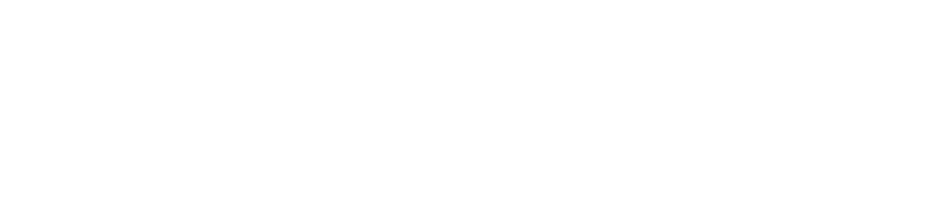
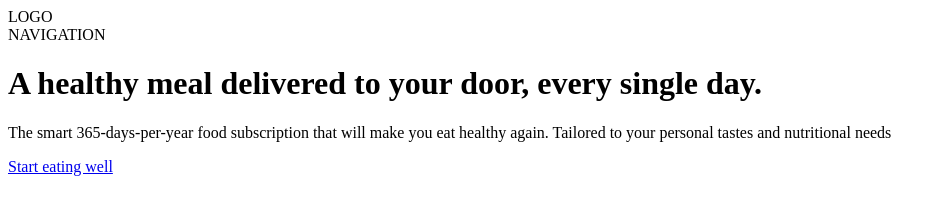
Before and after one commit to EverLookNeverSee/hero_section_1, a plain HTML site: page index.html in a window 1280 px wide. Shown: the whole page, without its empty margins (0-946 px from the left). Drawn offline with Linux system fonts and the light colour scheme.

Commit message:
Implementing html elements

```diff
--- a/index.html
+++ b/index.html
@@ -12,6 +12,20 @@
   <title>Hero Section Component</title>
 </head>
 <body>
-
+<header>
+  <nav>
+    <div>LOGO</div>
+    <div>NAVIGATION</div>
+  </nav>
+  <div class="header-container">
+    <div class="header-container-inner">
+      <h1>A healthy meal delivered to your door, every single day.</h1>
+      <p>The smart 365-days-per-year food subscription that will make you eat
+        healthy again. Tailored to your personal tastes and nutritional needs
+      </p>
+      <a href="#" class="btn">Start eating well</a>
+    </div>
+  </div>
+</header>
 </body>
 </html>
```
